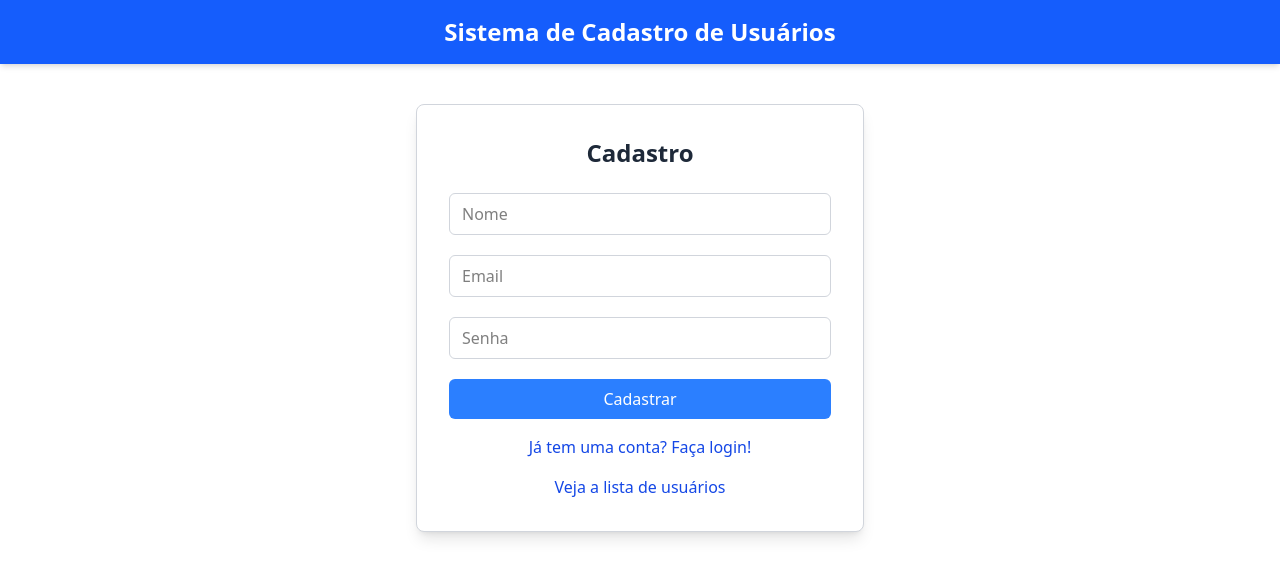
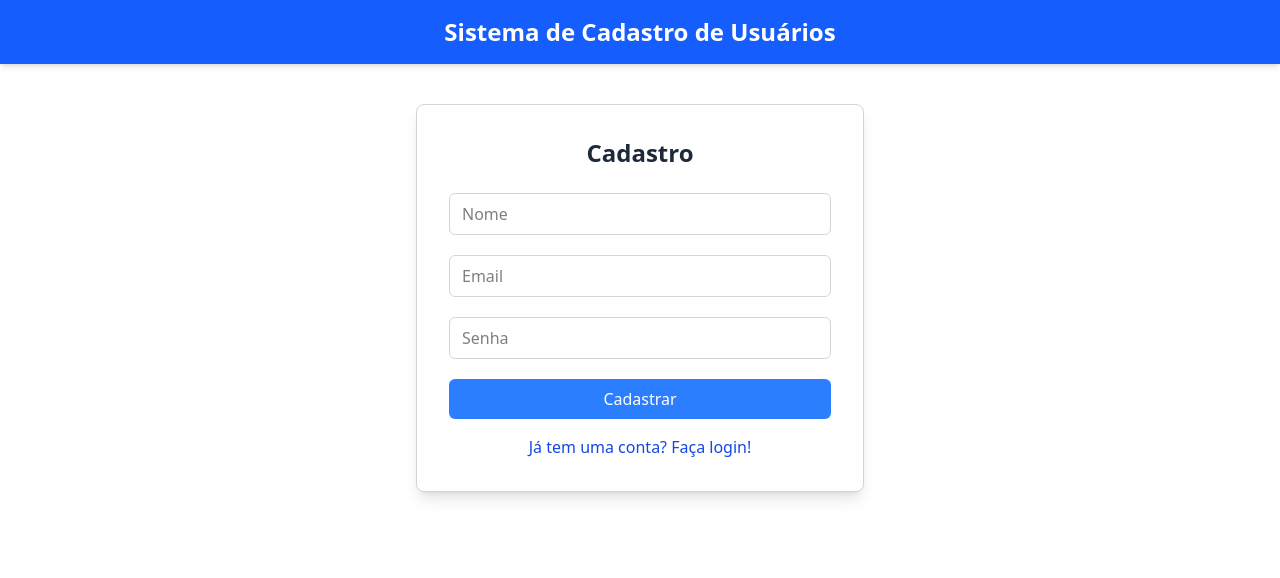
Before and after one commit to DevPauloS/Projeto-Front, a React (Vite) app: page / in a window 1280 px wide. Shown: the top 578 px of the page. Built offline with nearby package versions, Linux system fonts and the light colour scheme; the HTML template or start-up script is replaced by a standard one.

Commit message:
Correções de retirada da opção Visualizar lista

```diff
--- a/src/pages/Cadastro/index.jsx
+++ b/src/pages/Cadastro/index.jsx
@@ -55,12 +55,6 @@ function Cadastro() {
       >
         Já tem uma conta? Faça login!
       </Link>
-      <Link
-        to="/listar-usuarios"
-        className="text-blue-700 hover:underline mt-4 block text-center"
-      >
-        Veja a lista de usuários
-      </Link>
     </div>
   );
 }
--- a/src/pages/Login/index.jsx
+++ b/src/pages/Login/index.jsx
@@ -52,12 +52,6 @@ function Login() {
       >
         Não tem uma conta? Cadastre-se
       </Link>
-      <Link
-        to="/listar-usuarios"
-        className="text-blue-700 hover:underline mt-4 block text-center"
-      >
-        Veja a lista de usuários
-      </Link>
     </div>
   );
 }
```
